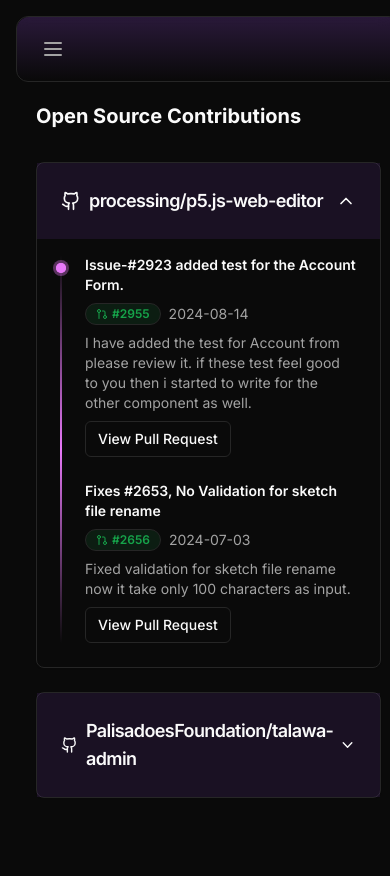
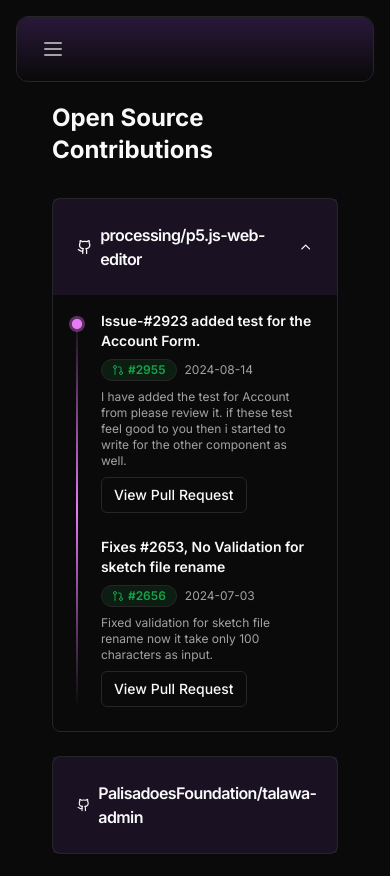
Before and after one commit to gauravsingh94/gaurav.dev, a Next.js app: page / in a window 390 px wide. Built offline with nearby package versions, Linux system fonts and the light colour scheme.

Commit message:
fixed the padding

```diff
--- a/app/page.tsx
+++ b/app/page.tsx
@@ -80,8 +80,8 @@ const organizations: Organization[] = [
 
 export default function OpenSourcePage() {
   return (
-    <div className="space-y-8">
-      <h1 className="lg:text-3xl text-xl font-bold">
+    <div className="space-y-8 max-w-[90%] md:max-w-[85%] lg:max-w-[100%] mx-auto">
+      <h1 className="text-2xl md:text-3xl lg:text-4xl font-bold">
         Open Source Contributions
       </h1>
       <div className="space-y-6">
@@ -103,20 +103,22 @@ function OrganizationCard({
   const [isExpanded, setIsExpanded] = useState(index === 0);
 
   return (
-    <Card className="">
+    <Card>
       <CardHeader
-        className="cursor-pointer bg-purple-500/10 hover:bg-purple-500/20 transition-colors lg:max-w-full max-w-[24rem]"
+        className="cursor-pointer bg-purple-500/10 hover:bg-purple-500/20 transition-colors"
         onClick={() => setIsExpanded(!isExpanded)}
       >
         <CardTitle className="flex items-center justify-between">
           <div className="flex items-center space-x-2">
-            <Github className="h-5 w-5" />
-            <span className="text-lg lg:text-xl">{organization.name}</span>
+            <Github className="h-4 md:h-5 w-4 md:w-5" />
+            <span className="text-base md:text-lg lg:text-xl">
+              {organization.name}
+            </span>
           </div>
           {isExpanded ? (
-            <ChevronUp className="h-5 w-5" />
+            <ChevronUp className="h-4 md:h-5 w-4 md:w-5" />
           ) : (
-            <ChevronDown className="h-5 w-5" />
+            <ChevronDown className="h-4 md:h-5 w-4 md:w-5" />
           )}
         </CardTitle>
       </CardHeader>
@@ -152,13 +154,13 @@ function ContributionItem({ contribution }: { contribution: Contribution }) {
       initial={{ opacity: 0, y: 20 }}
       animate={{ opacity: 1, y: 0 }}
       transition={{ duration: 0.3 }}
-      className="mb-6 last:mb-0 pl-6 contribution-item lg:max-w-full max-w-[24rem]"
+      className="mb-6 last:mb-0 pl-6 contribution-item"
     >
       <div className="space-y-2">
-        <h3 className="font-semibold lg:text-lg text-sm">
+        <h3 className="font-semibold text-sm md:text-base lg:text-lg">
           {contribution.title}
         </h3>
-        <div className="flex items-center gap-2 text-sm text-muted-foreground">
+        <div className="flex items-center gap-2 text-xs md:text-sm text-muted-foreground">
           <Badge
             variant="outline"
             className="bg-green-500/10 text-green-600 hover:bg-green-500/20"
@@ -167,7 +169,7 @@ function ContributionItem({ contribution }: { contribution: Contribution }) {
           </Badge>
           <span>{contribution.date}</span>
         </div>
-        <p className="text-sm text-muted-foreground">
+        <p className="text-xs md:text-sm text-muted-foreground">
           {contribution.description}
         </p>
         <Button variant="outline" size="sm" asChild>
```
